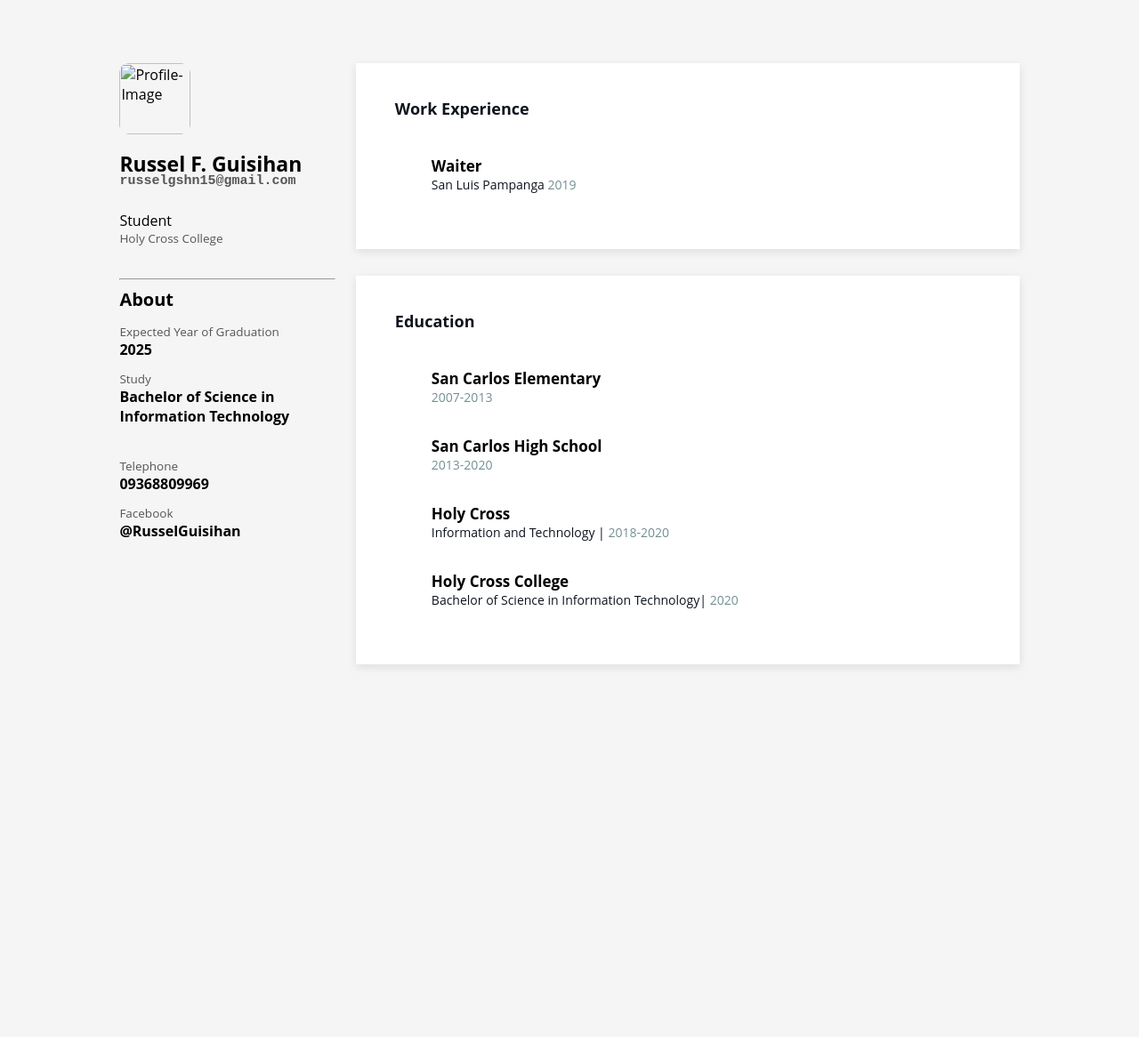
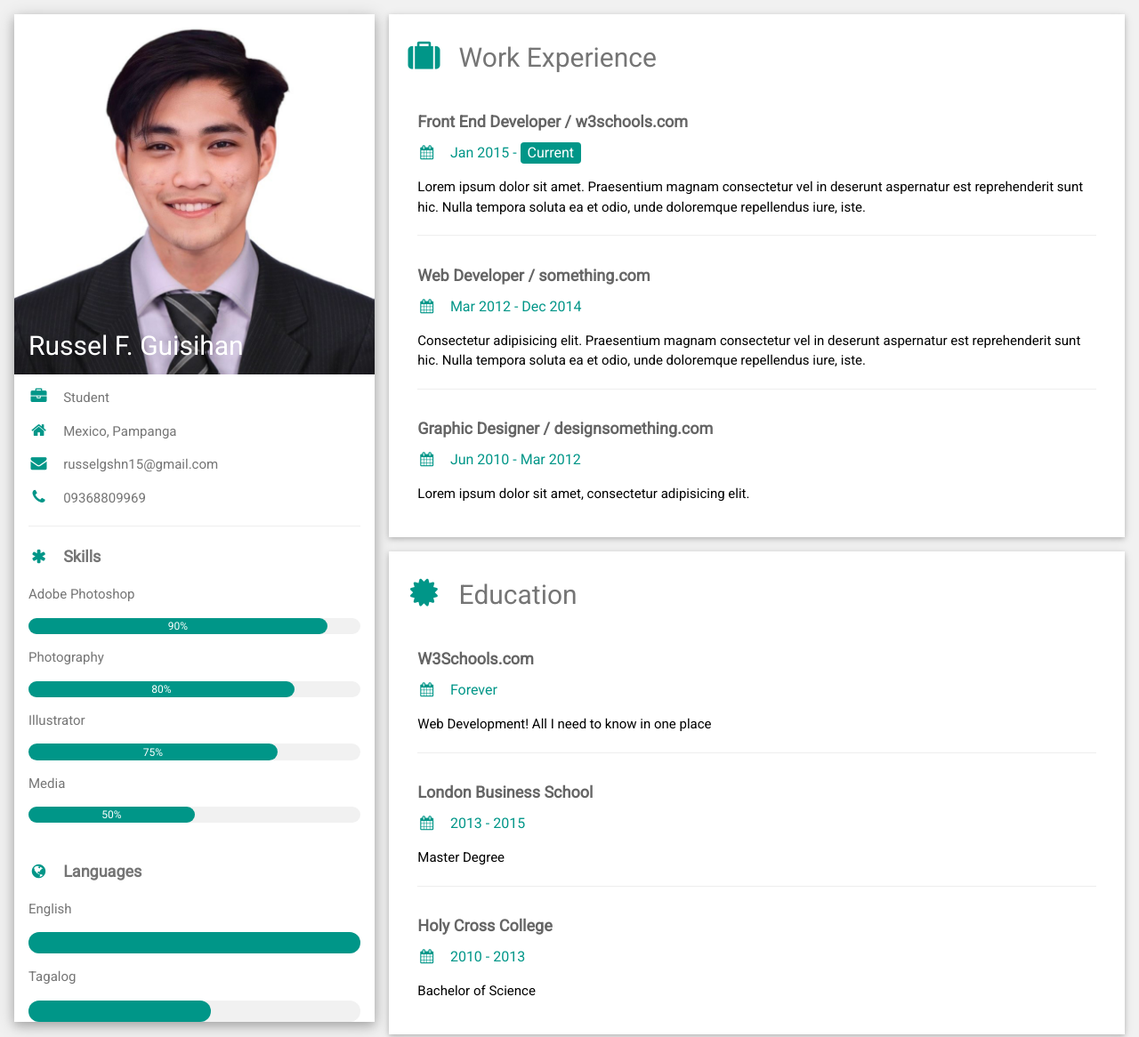
Before and after one commit to santos-johnpaul/Activity-2, a plain HTML site: page GuisihanResume.html in a window 1280 px wide. Shown: the top 1166 px of the page at 89% size. Before the commit the page ends 800 px from the top, so only its background shows below. Drawn offline with nearby package versions, Linux system fonts and the light colour scheme.

Commit message:
russel pic

```diff
--- a/GuisihanResume.html
+++ b/GuisihanResume.html
@@ -1,249 +1,140 @@
+<!DOCTYPE html>
+<html>
+<title>W3.CSS Template</title>
+<meta charset="UTF-8">
+<meta name="viewport" content="width=device-width, initial-scale=1">
+<link rel="stylesheet" href="https://www.w3schools.com/w3css/4/w3.css">
+<link rel='stylesheet' href='https://fonts.googleapis.com/css?family=Roboto'>
+<link rel="stylesheet" href="https://cdnjs.cloudflare.com/ajax/libs/font-awesome/4.7.0/css/font-awesome.min.css">
 <style>
-    html{
-        font-family: 'Open Sans',sans-serif;
-        background: whitesmoke;
-    }
-    a{
-        text-decoration: none;
-        color: black;
-    }
-    hr{
-        background: grey;
-    }
-    #container{
-        position: relative;
-        display: flex;
-    }
-    #profile{
-        flex: 15%;
-        display: block;
-        position: relative;
-        margin: 5% 2% 0 10%;
-        width: 100%;
-        height: 100%;
-    }
-    #info-cards{
-        flex: 55%;
-        display: block;
-        margin-top: 5%;
-        margin-right: 10%;
-        width: 100%;
-        height: 100%;
-    }
-    #image{
-        position: relative;
-        overflow: hidden;
-    }
-    #image,#profile-photo{
-        position: relative;
-        width: 80px;
-        height: 80px;
-        border-radius: 10px;
-    }
-    #image > a{
-        position: absolute;
-        top:0;
-        left:0;
-        background: rgba(0,0,0,0.5) !important;
-        height: 100%;
-        width: 100%;
-        display: none;
-    }
-    #image > a > i{
-        -webkit-text-stroke: 1px #ffffffdd;
-        padding: 40%;
-    }
-    #image:hover a{
-        display: block;
-    }
-    #name{
-        font-size: 23px !important;
-        line-height: 20px !important;
-    }
-    #about,.card > ul > li{
-        padding: 0 0 0 15px;
-        position: relative;
-        display: inline-block;
-        width: 100%;
-    }
-    #about{
-        font-size: 20px !important;
-        padding: 0 !important;
-    }
-    #name, #about > p{
-        font-weight: bolder;
-        font-family: 'Open Sans', sans-serif;
-    }
-    #email{
-        font-size: 15px !important;
-        font-weight: bold !important;
-        font-family: 'Cutive Mono',monospace;
-    }
-    #college,#email,#year-graduation,#education,#more-about,#telephone,#fax{
-        color: #555;
-        font-size: 13.5px;
-    }
-    strong,span{
-        color: black;
-        font-size: 16px;
-    }
-    #social-links,#about{
-        display: inline-block;
-    }
-    #social-links{
-        margin-bottom: 12px;
-    }
-    #social-links a{
-        margin: 0 10px;
-    }
-    #edit-intro{
-        display: block;
-        color:#097bbf;
-        font-family: 'Nunito', sans-serif;
-    }
-    .fab{
-        font-size: 1.1em;
-    }
-    .fab,.fas{
-        color: whitesmoke;
-    }
-    #about > a{
-        top: 4px;
-        right: 8px;
-    }
-    .edit{
-        top: 19px;
-        right: 10px;
-    }
-    #about > a, .edit{
-        position: absolute;
-        font-size: 15px !important;
-    }
-    .stroke-transparent {
-     -webkit-text-stroke: 1px #000;
-     -webkit-text-fill-color: transparent;
-    }
-    .blue{
-        color: #097bbf !important;
-        font-size: 13px;
-    }
-    .stroke-transparent-blue {
-     -webkit-text-stroke: 1px #097bbf;
-     -webkit-text-fill-color: transparent;
-    }
-    .card{
-        box-shadow: 0 3px 10px 0 rgba(0,0,0,.1);
-        overflow-x: hidden;
-        margin-bottom: 30px;
-        padding: 15px 30px 30px 30px;
-        background-color: #fff;
-    }
-    .card > p{
-        color: #0e141e;
-        font-weight: bolder;
-        font-size: 18px;
-        line-height: 2;
-    }
-    .card > p > i{
-        font-size: 18px;
-    }
-    .card > a{
-        font-weight: 400;
-        font-size: 15px;
-        margin: 0;
-        margin-left: 25px;
-        padding: 0;
-        border: 0;
-        height: auto;
-        background: transparent;
-        color: #097bbf;
-        outline: none;
-        cursor: pointer;
-    }
-    .card > ul{
-        list-style-type: none;
-    }
-    .tags{
-        font-size: 17px;
-        font-weight: bolder;
-    }
-    .tags ~ a{
-        display: none !important;
-    }
-    .tags span{
-        font-size: 14px;
-        font-weight: normal;
-        color: #0e141e;
-    }
-    .tags span span{
-        color: #738f93;
-    }
-    @media screen and (max-width:1090px){
-        #profile{
-            margin-left: 5%;
-        }
-    }
-    @media screen and (max-width:850px){
-        #container{
-            display: block;
-        }
-        #profile{
-            width: 90%;
-        }
-        .card{
-            margin: 0 5%;
-            margin-bottom: 30px;
-        }
-    }
+html,body,h1,h2,h3,h4,h5,h6 {font-family: "Roboto", sans-serif}
 </style>
-    <div id="inner-nav"></div>
-    <div id="container">
-        <div id="profile">
-            <div id="image">
-                <img id="profile-photo" src="photo/sira.jpeg" alt="Profile-Image">
-                <a href="#"><i class="fas fa-pen stroke-transparent"></i></a>
+<body class="w3-light-grey">
+
+<!-- Page Container -->
+<div class="w3-content w3-margin-top" style="max-width:1400px;">
+
+  <!-- The Grid -->
+  <div class="w3-row-padding">
+
+    <!-- Left Column -->
+    <div class="w3-third">
+
+      <div class="w3-white w3-text-grey w3-card-4">
+        <div class="w3-display-container">
+          <img src="russ.jpg" style="width:100%" alt="Avatar">
+          <div class="w3-display-bottomleft w3-container w3-text-white">
+            <h2>Russel F. Guisihan</h2>
           </div>
-            <p id="name">Russel F. Guisihan<br><span id="email">russelgshn15@gmail.com</span></p>
-            <p id="designation">Student<br><span id="college">Holy Cross College</span></p>
-            <div id="social-links"><a href="#"><i class="fab fa-facebook-f stroke-transparent"></i></a><a><i class="fab fa-twitter stroke-transparent"></i></a><a><i class="fab fa-linkedin-in stroke-transparent"></i></a><a><i class="fab fa-github stroke-transparent"></i></a></div>
-           <hr width="100%">
-            <div id="about">
-                <p style="display:inline;">About</p>
-                <a href="#"><i class="fas fa-pen stroke-transparent-blue"></i></a>
         </div>
-            <p id="year-graduation">Expected Year of Graduation<br><strong>2025</strong></p>
-            <p id="education">Study<br><strong>Bachelor of Science in Information Technology<br><br></strong></p>
+        <div class="w3-container">
+          <p><i class="fa fa-briefcase fa-fw w3-margin-right w3-large w3-text-teal"></i>Student</p>
+          <p><i class="fa fa-home fa-fw w3-margin-right w3-large w3-text-teal"></i>Mexico, Pampanga</p>
+          <p><i class="fa fa-envelope fa-fw w3-margin-right w3-large w3-text-teal"></i>russelgshn15@gmail.com</p>
+          <p><i class="fa fa-phone fa-fw w3-margin-right w3-large w3-text-teal"></i>09368809969</p>
+          <hr>
 
-            <p id="telephone">Telephone<br><strong>09368809969</strong></p>
-            <p id="fax">Facebook<br><strong>@RusselGuisihan</strong></p>
+          <p class="w3-large"><b><i class="fa fa-asterisk fa-fw w3-margin-right w3-text-teal"></i>Skills</b></p>
+          <p>Adobe Photoshop</p>
+          <div class="w3-light-grey w3-round-xlarge w3-small">
+            <div class="w3-container w3-center w3-round-xlarge w3-teal" style="width:90%">90%</div>
           </div>
-        <div id="info-cards">
+          <p>Photography</p>
+          <div class="w3-light-grey w3-round-xlarge w3-small">
+            <div class="w3-container w3-center w3-round-xlarge w3-teal" style="width:80%">
+              <div class="w3-center w3-text-white">80%</div>
+            </div>
+          </div>
+          <p>Illustrator</p>
+          <div class="w3-light-grey w3-round-xlarge w3-small">
+            <div class="w3-container w3-center w3-round-xlarge w3-teal" style="width:75%">75%</div>
+          </div>
+          <p>Media</p>
+          <div class="w3-light-grey w3-round-xlarge w3-small">
+            <div class="w3-container w3-center w3-round-xlarge w3-teal" style="width:50%">50%</div>
+          </div>
+          <br>
 
-            <div class="card">
-                <p><i class="fas fa-briefcase stroke-transparent"></i>&nbsp;&nbsp;&nbsp;Work Experience</p>
-                <ul>
-                    <li><p class="tags">Waiter<br><span>San Luis Pampanga <span>2019</span></span></p>
-                        <a class="edit" href="#"><i class="fas fa-pen stroke-transparent-blue"></i></a></li>
-
-
-                    </ul>
+          <p class="w3-large w3-text-theme"><b><i class="fa fa-globe fa-fw w3-margin-right w3-text-teal"></i>Languages</b></p>
+          <p>English</p>
+          <div class="w3-light-grey w3-round-xlarge">
+            <div class="w3-round-xlarge w3-teal" style="height:24px;width:100%"></div>
+          </div>
+          <p>Tagalog</p>
+          <div class="w3-light-grey w3-round-xlarge">
+            <div class="w3-round-xlarge w3-teal" style="height:24px;width:55%"></div>
+          </div>
 
         </div>
-            <div class="card">
-                <p><i class="fas fa-graduation-cap stroke-transparent"></i>&nbsp;&nbsp;&nbsp;Education</p>
-                <ul>
-                    <li><p class="tags">San Carlos Elementary<br><span><span>2007-2013</span></span></p>
-                        <a class="edit" href="#"><i class="fas fa-pen stroke-transparent-blue"></i></a></li>
-                     <li><p class="tags">San Carlos High School<br><span><span>2013-2020</span></span></p>
-                        <a class="edit" href="#"><i class="fas fa-pen stroke-transparent-blue"></i></a></li>
-                    <li><p class="tags">Holy Cross<br><span>Information and Technology | <span>2018-2020</span></span></p>
-                        <a class="edit" href="#"><i class="fas fa-pen stroke-transparent-blue"></i></a></li>
-                    <li><p class="tags">Holy Cross College<br><span>Bachelor of Science in Information Technology| <span>2020</span></span></p>
-                        <a class="edit" href="#"><i class="fas fa-pen stroke-transparent-blue"></i></a></li>
+      </div><br>
 
+    <!-- End Left Column -->
+    </div>
 
-                </ul>
+    <!-- Right Column -->
+    <div class="w3-twothird">
 
+      <div class="w3-container w3-card w3-white w3-margin-bottom">
+        <h2 class="w3-text-grey w3-padding-16"><i class="fa fa-suitcase fa-fw w3-margin-right w3-xxlarge w3-text-teal"></i>Work Experience</h2>
+        <div class="w3-container">
+          <h5 class="w3-opacity"><b>Front End Developer / w3schools.com</b></h5>
+          <h6 class="w3-text-teal"><i class="fa fa-calendar fa-fw w3-margin-right"></i>Jan 2015 - <span class="w3-tag w3-teal w3-round">Current</span></h6>
+          <p>Lorem ipsum dolor sit amet. Praesentium magnam consectetur vel in deserunt aspernatur est reprehenderit sunt hic. Nulla tempora soluta ea et odio, unde doloremque repellendus iure, iste.</p>
+          <hr>
+        </div>
+        <div class="w3-container">
+          <h5 class="w3-opacity"><b>Web Developer / something.com</b></h5>
+          <h6 class="w3-text-teal"><i class="fa fa-calendar fa-fw w3-margin-right"></i>Mar 2012 - Dec 2014</h6>
+          <p>Consectetur adipisicing elit. Praesentium magnam consectetur vel in deserunt aspernatur est reprehenderit sunt hic. Nulla tempora soluta ea et odio, unde doloremque repellendus iure, iste.</p>
+          <hr>
+        </div>
+        <div class="w3-container">
+          <h5 class="w3-opacity"><b>Graphic Designer / designsomething.com</b></h5>
+          <h6 class="w3-text-teal"><i class="fa fa-calendar fa-fw w3-margin-right"></i>Jun 2010 - Mar 2012</h6>
+          <p>Lorem ipsum dolor sit amet, consectetur adipisicing elit. </p><br>
         </div>
       </div>
+
+      <div class="w3-container w3-card w3-white">
+        <h2 class="w3-text-grey w3-padding-16"><i class="fa fa-certificate fa-fw w3-margin-right w3-xxlarge w3-text-teal"></i>Education</h2>
+        <div class="w3-container">
+          <h5 class="w3-opacity"><b>W3Schools.com</b></h5>
+          <h6 class="w3-text-teal"><i class="fa fa-calendar fa-fw w3-margin-right"></i>Forever</h6>
+          <p>Web Development! All I need to know in one place</p>
+          <hr>
         </div>
+        <div class="w3-container">
+          <h5 class="w3-opacity"><b>London Business School</b></h5>
+          <h6 class="w3-text-teal"><i class="fa fa-calendar fa-fw w3-margin-right"></i>2013 - 2015</h6>
+          <p>Master Degree</p>
+          <hr>
+        </div>
+        <div class="w3-container">
+          <h5 class="w3-opacity"><b>Holy Cross College</b></h5>
+          <h6 class="w3-text-teal"><i class="fa fa-calendar fa-fw w3-margin-right"></i>2010 - 2013</h6>
+          <p>Bachelor of Science</p><br>
+        </div>
+      </div>
+
+    <!-- End Right Column -->
+    </div>
+
+  <!-- End Grid -->
+  </div>
+
+  <!-- End Page Container -->
+</div>
+
+<footer class="w3-container w3-teal w3-center w3-margin-top">
+  <p>Find me on social media.</p>
+  <i class="fa fa-facebook-official w3-hover-opacity"></i>
+  <i class="fa fa-instagram w3-hover-opacity"></i>
+  <i class="fa fa-snapchat w3-hover-opacity"></i>
+  <i class="fa fa-pinterest-p w3-hover-opacity"></i>
+  <i class="fa fa-twitter w3-hover-opacity"></i>
+  <i class="fa fa-linkedin w3-hover-opacity"></i>
+  <p>Powered by <a href="https://www.w3schools.com/w3css/default.asp" target="_blank">w3.css</a></p>
+</footer>
+
+</body>
+</html>
```
Also changed, not shown: russ.jpg (added), 1 other file. Lines whose indentation alone changed are shown as unchanged.
